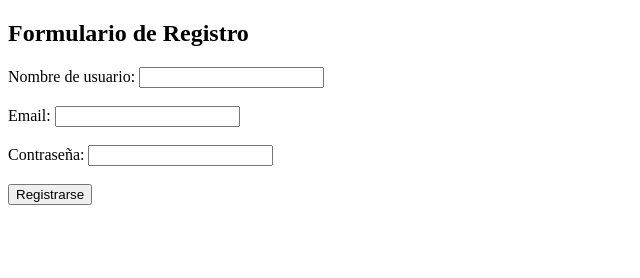
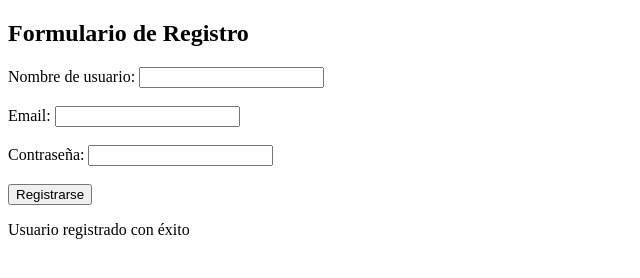
Before and after one commit to Desarrollo-zeros/Pruebas-e2e-github, a website: page index.html in a window 1280 px wide. Both pictures are taken after typing "Sample", "name@example.com", "Sample123" into the empty fields and a click on the button "Registrarse". Shown: the whole page, without its empty margins (0-640 px from the left). Drawn offline with Linux system fonts and the light colour scheme.

Commit message:
Pruebas-e2e-github

```diff
--- a/app.js
+++ b/app.js
@@ -4,10 +4,16 @@ document.getElementById('registroForm').addEventListener('submit', function (e)
     const username = document.getElementById('username').value;
     const email = document.getElementById('email').value;
     const password = document.getElementById('password').value;
-
+    const message = document.getElementById("message");
     // Validación básica
     if (username === '' || email === '' || password === '') {
         alert('Todos los campos son obligatorios');
+        return;
+    }
+    if(email.includes("inexistente.com")){
+        if(message){
+            message.innerHTML = '<p>Usuario no registrado</p>';
+        }
         return;
     }
 
@@ -19,6 +25,10 @@ document.getElementById('registroForm').addEventListener('submit', function (e)
     };
 
     localStorage.setItem('user', JSON.stringify(user));
+
+    if(message){
+        message.innerHTML = '<p>Usuario registrado con éxito</p>';
+    }
     alert('Usuario registrado con éxito');
 
     // Limpiar formulario
--- a/index.html
+++ b/index.html
@@ -18,7 +18,13 @@
     <input type="password" id="password" name="password" required><br><br>
 
     <button type="submit">Registrarse</button>
+
+    <div id="message">
+
+    </div>
 </form>
+
+
 
 <script src="app.js"></script>
 </body>
```
Also changed, not shown: cypress/e2e/TC-002_spec.cy.js (+18 -3 lines), cypress/screenshots/TC-001_spec.cy.js/Registro exitoso -- Debe registrar al usuario correctamente (failed).png (deleted), cypress/screenshots/TC-002_spec.cy.js/Registro con datos erróneos -- Debe mostrar error si los campos están vacíos (failed).png (deleted), cypress/screenshots/TC-003_spec.cy.js/Usuario no existente -- Debe mostrar error si el usuario no existe (failed).png (deleted).
